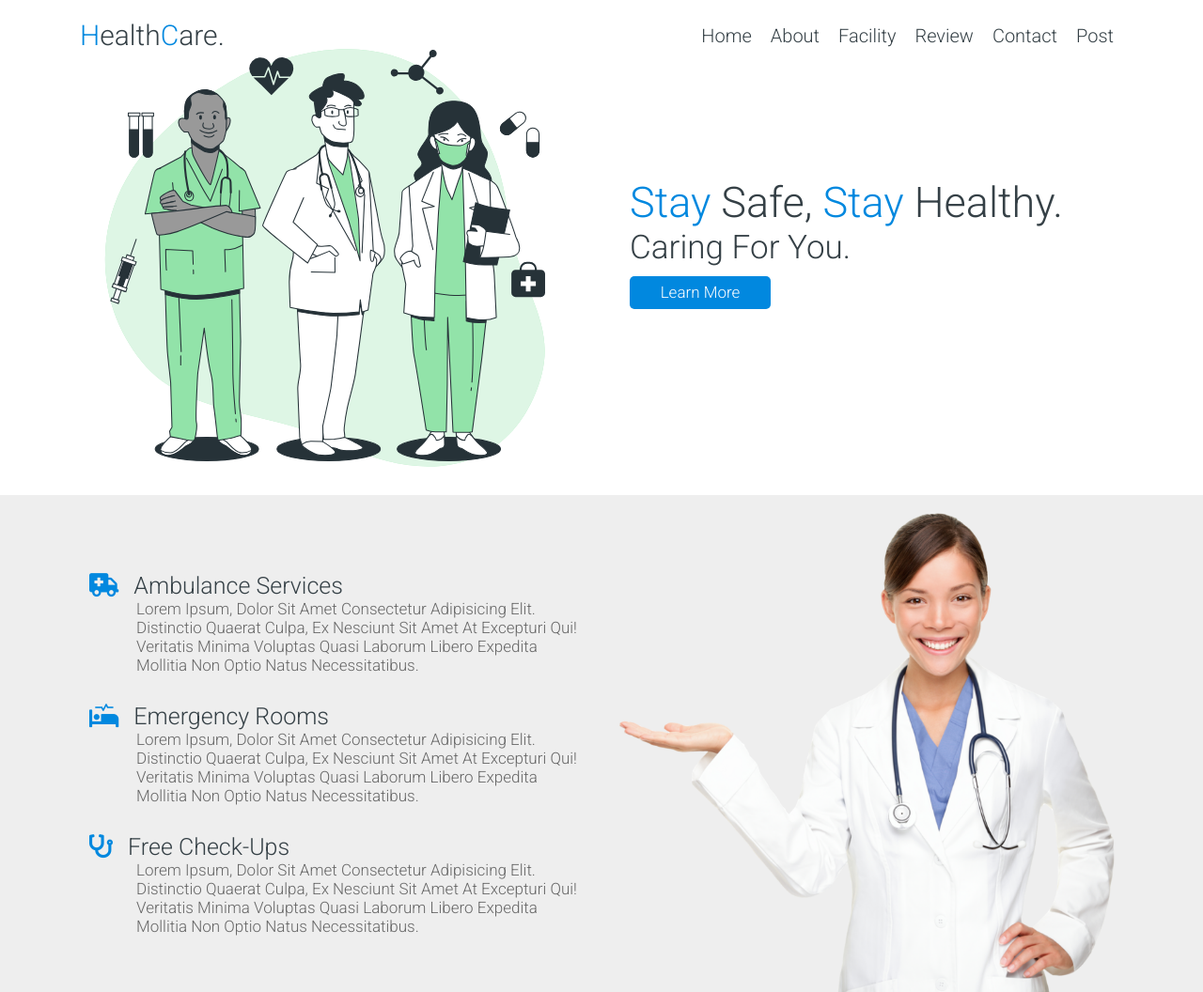
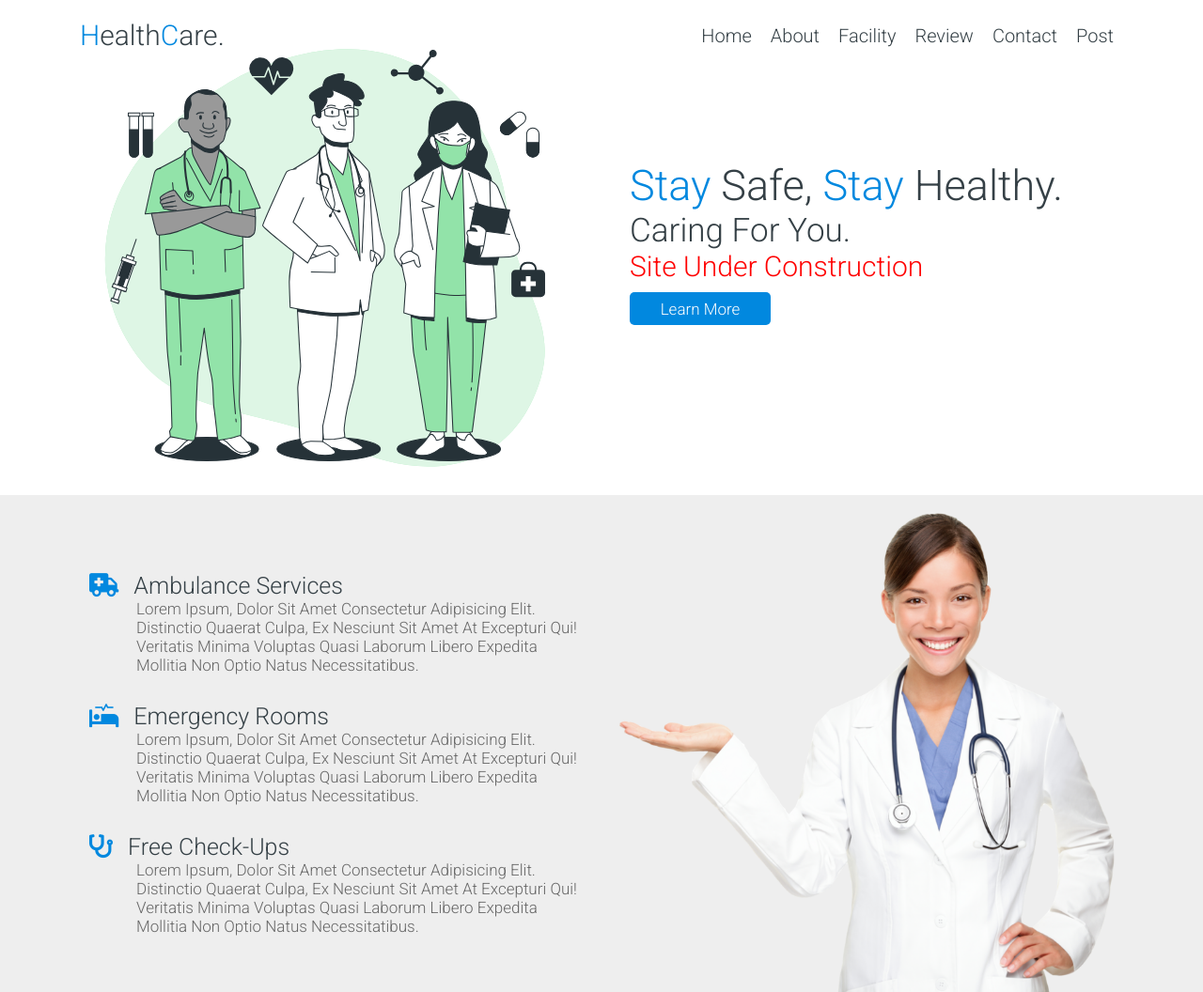
Before and after one commit to uniyal10/clinic-website, a plain HTML site: page index.html in a window 1280 px wide. Shown: the top 1056 px of the page at 94% size. Drawn offline with nearby package versions, Linux system fonts and the light colour scheme.

Commit message:
site construction message

```diff
--- a/index.html
+++ b/index.html
@@ -60,6 +60,7 @@
         <div class="col-md-6 pl-md-5 content">
              <h1><span>stay</span> safe, <span>stay</span> healthy.</h1>
              <h3>caring for you.</h3>
+             <p style="color:red">site under construction</p>
              <a href="#"><button class="button">learn more</button></a>
         </div>
      </div>
```
